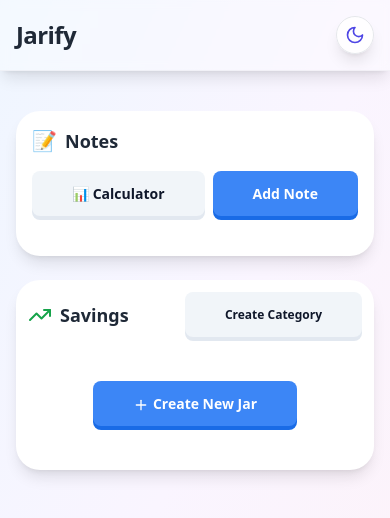
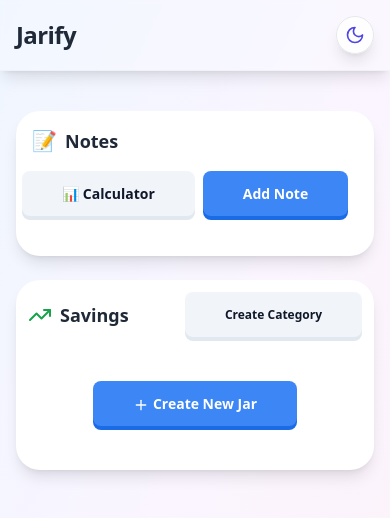
Before and after one commit to beautifulrelaxingmusic3-eng/jarstack-goals-88978-48982-01615-35148-96554, a React (Vite) app: page / in a window 390 px wide. Shown: the top 518 px of the page. Built offline with nearby package versions, Linux system fonts and the light colour scheme; the HTML template or start-up script is replaced by a standard one.

Commit message:
Adjust button spacing and header blur

```diff
--- a/src/pages/Index.tsx
+++ b/src/pages/Index.tsx
@@ -270,7 +270,7 @@ const Index = () => {
       )}
 
       {/* Glassmorphism Header */}
-      <div className={`sticky top-0 z-30 mb-6 ${darkMode ? 'bg-gray-900/30' : 'bg-white/30'} backdrop-blur-sm border-b ${darkMode ? 'border-gray-700/40' : 'border-gray-200/40'} shadow-lg`}>
+      <div className={`sticky top-0 z-30 mb-6 ${darkMode ? 'bg-gray-900/20' : 'bg-white/20'} backdrop-blur-[2px] border-b ${darkMode ? 'border-gray-700/30' : 'border-gray-200/30'} shadow-lg`}>
         <div className="max-w-[1400px] mx-auto px-4 sm:px-6 py-4">
           <div className="flex justify-between items-center">
             <h1 className={`text-2xl sm:text-3xl md:text-4xl font-bold ${textColor} tracking-tight`}>
@@ -316,7 +316,7 @@ const Index = () => {
                   <span className="text-xl sm:text-2xl md:text-3xl">📝</span>
                   <h2 className={`text-lg sm:text-xl md:text-2xl font-bold ${textColor}`}>Notes</h2>
                 </div>
-                <div className="flex gap-2 sm:gap-3">
+                <div className="flex gap-2 sm:gap-3 -ml-[3%]">
                   <SavingsButton onClick={() => setShowCalculator(true)} variant="secondary" size="default" className="text-sm sm:text-base w-auto whitespace-nowrap">
                     📊 Calculator
                   </SavingsButton>
```
